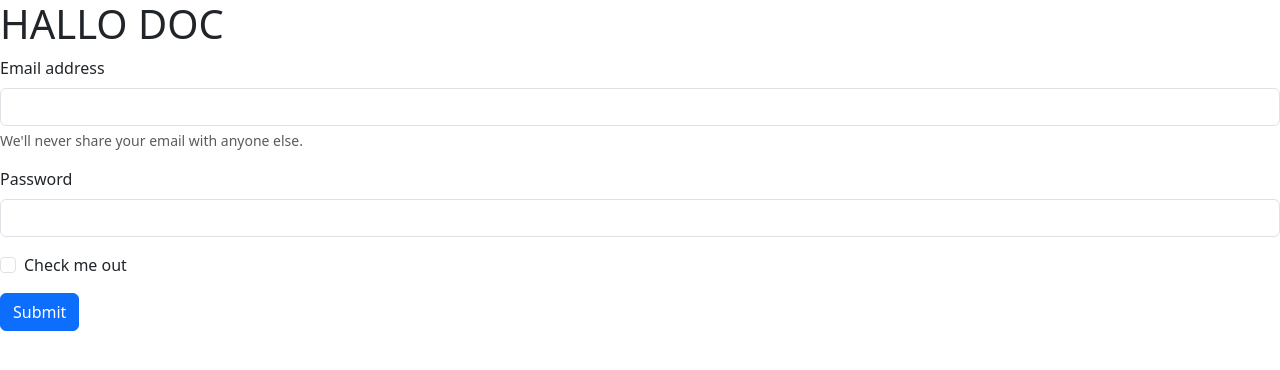
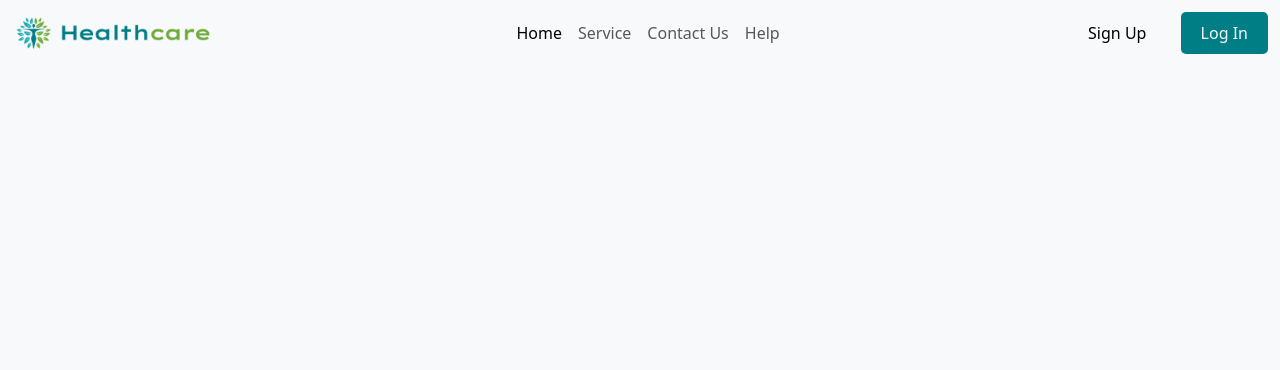
Before and after one commit to nmFaizz/healthcare, a PHP site: page / in a window 1280 px wide. Shown: the top 370 px of the page. Run offline with PHP 8.4, Linux system fonts and the light colour scheme.

Commit message:
feat: add navbar

```diff
--- a/index.php
+++ b/index.php
@@ -10,24 +10,70 @@
     <link rel="preconnect" href="https://fonts.gstatic.com" crossorigin>
     <link href="https://fonts.googleapis.com/css2?family=Lato:ital,wght@0,100;0,300;0,400;0,700;0,900;1,100;1,300;1,400;1,700;1,900&display=swap" rel="stylesheet">
 </head>
-<body>
-    <h1>HALLO DOC</h1>
-    <form>
-        <div class="mb-3">
-            <label for="exampleInputEmail1" class="form-label">Email address</label>
-            <input type="email" class="form-control" id="exampleInputEmail1" aria-describedby="emailHelp">
-            <div id="emailHelp" class="form-text">We'll never share your email with anyone else.</div>
+<style>
+    a {
+        text-decoration: none;
+    }
+
+    .button-transparent {
+        background-color: transparent;
+        color: wheat;
+        padding: 10px 20px;
+        border-radius: 5px;
+        margin-right: 10px;
+    }
+
+    .button-transparent:hover {
+        background-color: whitesmoke;
+        color: #007E85;
+    }
+
+    .button-green {
+        background-color: #007E85;
+        padding: 10px 20px;
+        border-radius: 5px;
+    }
+
+    .button-green:hover {
+        background-color: #005C63;
+    }
+
+    ul li a:hover {
+        color: #007E85 !important;
+    }
+</style>
+<body class="bg-body-tertiary">
+    <nav class="navbar navbar-expand-lg bg-body-tertiary">
+        <div class="container-fluid">
+            <a class="navbar-brand" href="#">
+                <img src="./images/logo.png" alt="logo" width="200">
+            </a>
+            <button class="navbar-toggler" type="button" data-bs-toggle="collapse" data-bs-target="#navbarText" aria-controls="navbarText" aria-expanded="false" aria-label="Toggle navigation">
+                <span class="navbar-toggler-icon"></span>
+            </button>
+            <div class="collapse navbar-collapse" id="navbarText">
+                <!-- Center the navbar items -->
+                <ul class="navbar-nav mx-auto mb-2 mb-lg-0">
+                    <li class="nav-item">
+                        <a class="nav-link active" aria-current="page" href="#">Home</a>
+                    </li>
+                    <li class="nav-item">
+                        <a class="nav-link" href="service.php">Service</a>
+                    </li>
+                    <li class="nav-item">
+                        <a class="nav-link" href="contact.php">Contact Us</a>
+                    </li>
+                    <li class="nav-item">
+                        <a class="nav-link" href="help.php">Help</a>
+                    </li>
+                </ul>
+                <span class="navbar-text">
+                    <a class="button-transparent" href="#">Sign Up</a>
+                    <a class="button-green text-light" href="#">Log In</a>
+                </span>
+            </div>
         </div>
-        <div class="mb-3">
-            <label for="exampleInputPassword1" class="form-label">Password</label>
-            <input type="password" class="form-control" id="exampleInputPassword1">
-        </div>
-        <div class="mb-3 form-check">
-            <input type="checkbox" class="form-check-input" id="exampleCheck1">
-            <label class="form-check-label" for="exampleCheck1">Check me out</label>
-        </div>
-        <button type="submit" class="btn btn-primary">Submit</button>
-    </form>
+    </nav>
     <script src="https://cdn.jsdelivr.net/npm/bootstrap@5.3.3/dist/js/bootstrap.bundle.min.js" integrity="sha384-YvpcrYf0tY3lHB60NNkmXc5s9fDVZLESaAA55NDzOxhy9GkcIdslK1eN7N6jIeHz" crossorigin="anonymous"></script>
 </body>
 </html>
```
Also changed, not shown: images/logo.png (added).
